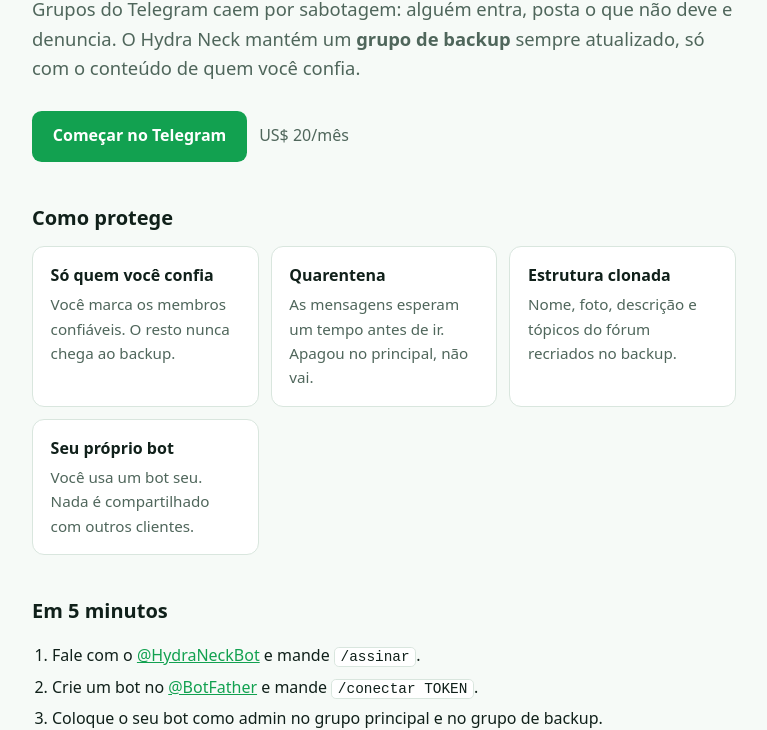
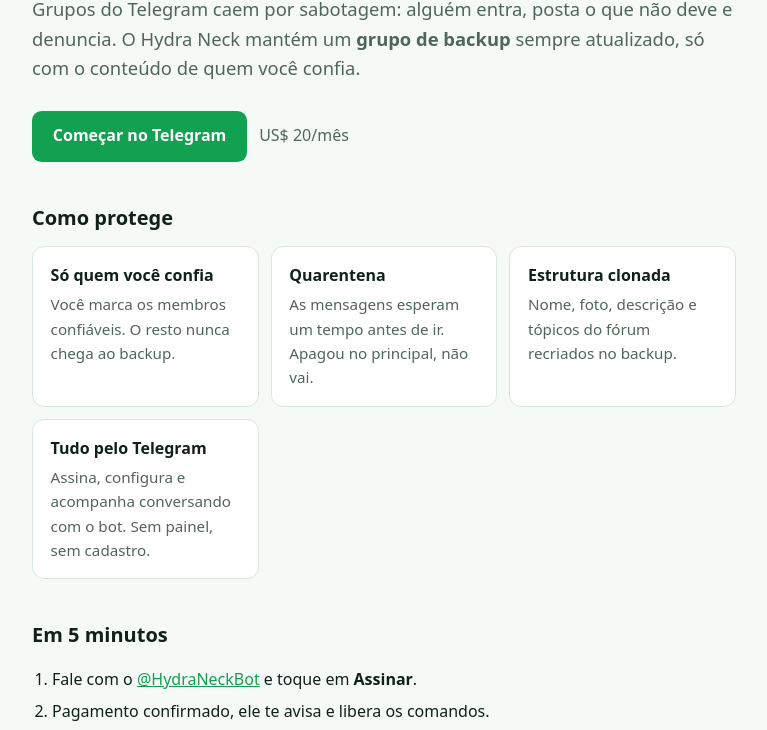
Before and after one commit to hydraneck/hydraneck.github.io, a plain HTML site: page index.html in a window 1280 px wide. Shown: the part 229-959 px from the top of the page, without its empty margins (256-1023 px from the left). Drawn offline with Linux system fonts and the light colour scheme.

Commit message:
Um bot só: o @HydraNeckBot atende, cobra e espelha
- Qualquer mensagem no privado: apresentação + botão de pagamento (ou o
  passo a passo, se já paga); aviso automático quando o pagamento cai
- O próprio @HydraNeckBot entra nos grupos; comandos liberados só para
  quem tem assinatura ativa (o resto recebe o link ou é ignorado)
- Sai o bot por cliente (token, Fernet, manager, /conectar)
- Fila única para todos os clientes, filtrada pela assinatura em SQL;
  um grupo de backup em cooldown não trava os outros
- Testes com updates reais pelo dispatcher e Telegram falso

Co-Authored-By: Claude Opus 5.5 <noreply@anthropic.com>

```diff
--- a/index.html
+++ b/index.html
@@ -21,14 +21,14 @@
     <div class="card"><b>Só quem você confia</b><p>Você marca os membros confiáveis. O resto nunca chega ao backup.</p></div>
     <div class="card"><b>Quarentena</b><p>As mensagens esperam um tempo antes de ir. Apagou no principal, não vai.</p></div>
     <div class="card"><b>Estrutura clonada</b><p>Nome, foto, descrição e tópicos do fórum recriados no backup.</p></div>
-    <div class="card"><b>Seu próprio bot</b><p>Você usa um bot seu. Nada é compartilhado com outros clientes.</p></div>
+    <div class="card"><b>Tudo pelo Telegram</b><p>Assina, configura e acompanha conversando com o bot. Sem painel, sem cadastro.</p></div>
   </div>
 
   <h2>Em 5 minutos</h2>
   <ol>
-    <li>Fale com o <a href="https://t.me/HydraNeckBot">@HydraNeckBot</a> e mande <code>/assinar</code>.</li>
-    <li>Crie um bot no <a href="https://t.me/BotFather">@BotFather</a> e mande <code>/conectar TOKEN</code>.</li>
-    <li>Coloque o seu bot como admin no grupo principal e no grupo de backup.</li>
+    <li>Fale com o <a href="https://t.me/HydraNeckBot">@HydraNeckBot</a> e toque em <b>Assinar</b>.</li>
+    <li>Pagamento confirmado, ele te avisa e libera os comandos.</li>
+    <li>Coloque o @HydraNeckBot como admin no grupo principal e no grupo de backup.</li>
     <li>No principal mande <code>/origem</code>; no backup, <code>/backup CÓDIGO</code>.</li>
     <li>Responda a quem é confiável com <code>/confiar</code>. Pronto.</li>
   </ol>
```
Also changed, not shown: ok.html (+3 -2 lines), termos.html (+3 -3 lines).
